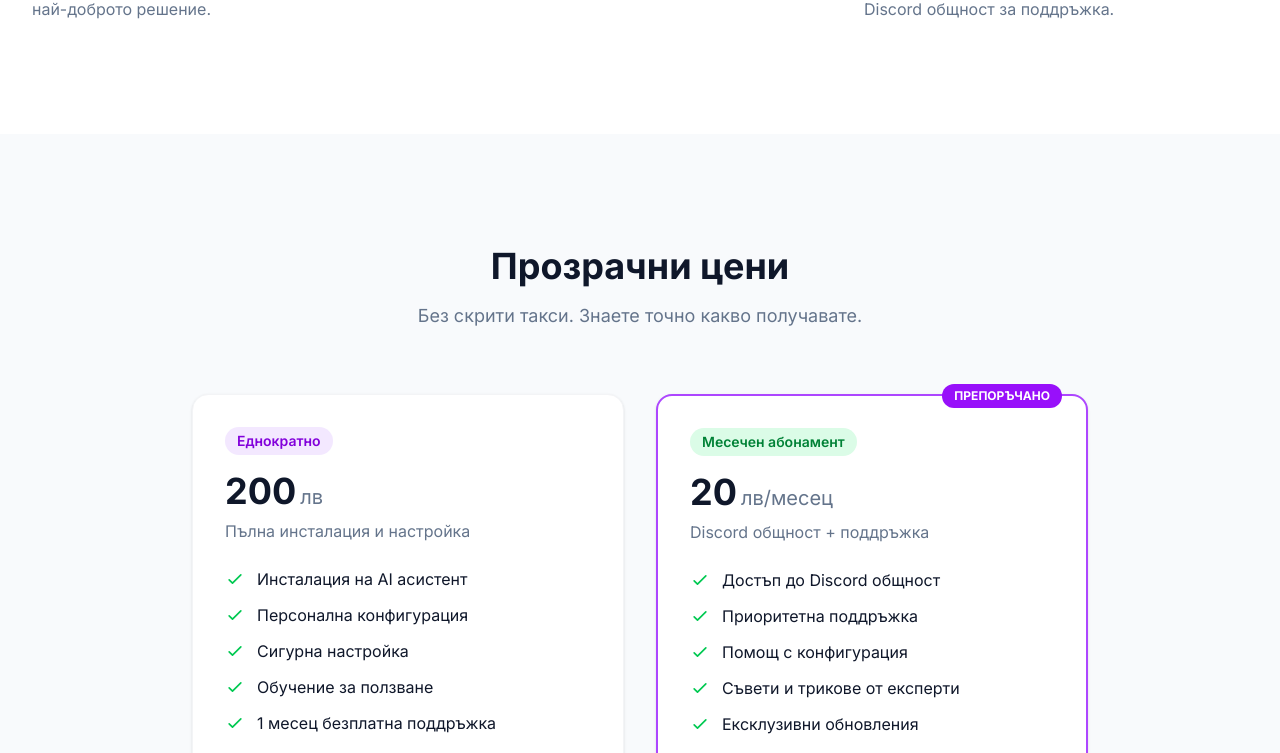
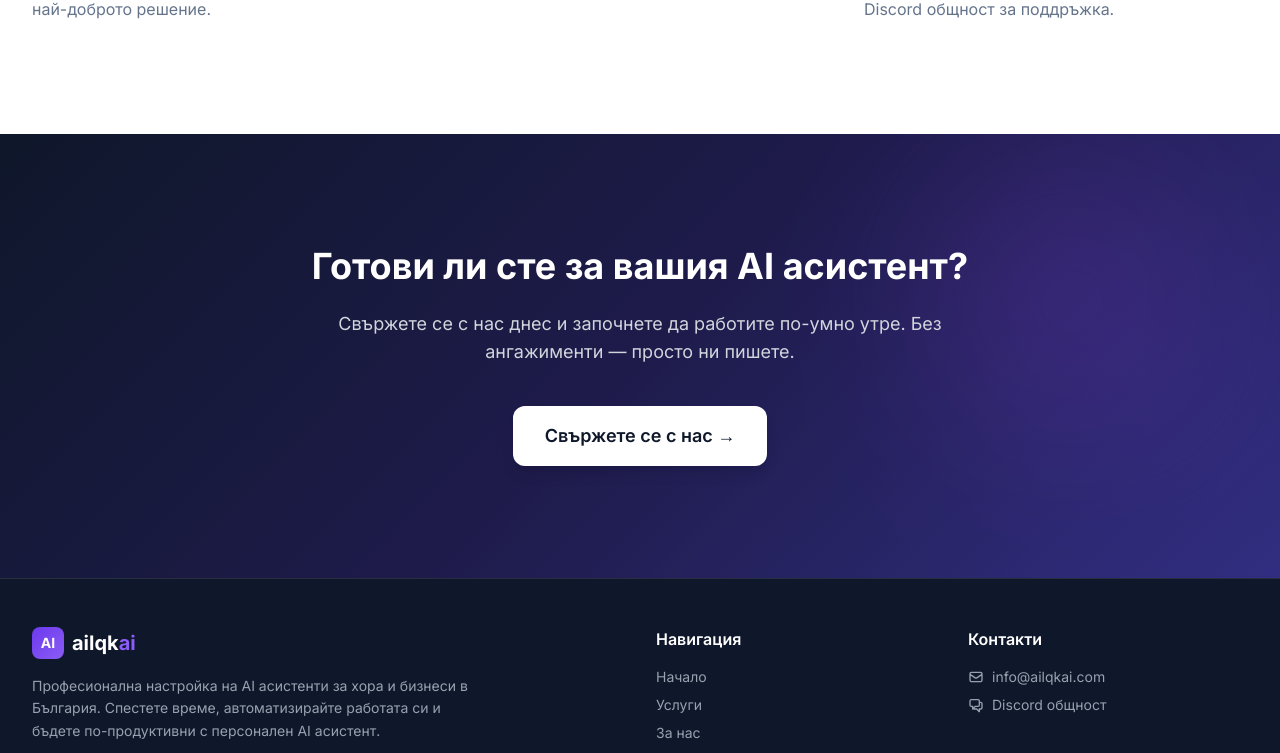
Before and after one commit to Pidinkovski/ailqkai, a Next.js app: page / in a window 1280 px wide. Shown: the part 2000-2753 px from the top of the page. Built offline with nearby package versions, Linux system fonts and the light colour scheme.

Commit message:
fix: remove pricing section from homepage - keep only on Services page

```diff
--- a/src/app/page.tsx
+++ b/src/app/page.tsx
@@ -145,97 +145,6 @@ export default function Home() {
         </div>
       </section>
 
-      {/* Pricing Preview */}
-      <section className="py-20 md:py-28 bg-[#F8FAFC]">
-        <div className="max-w-7xl mx-auto px-4 sm:px-6 lg:px-8">
-          <div className="text-center mb-16">
-            <h2 className="text-3xl md:text-4xl font-bold text-[#0F172A] mb-4">
-              Прозрачни цени
-            </h2>
-            <p className="text-[#64748B] text-lg max-w-2xl mx-auto">
-              Без скрити такси. Знаете точно какво получавате.
-            </p>
-          </div>
-
-          <div className="grid grid-cols-1 md:grid-cols-2 gap-8 max-w-4xl mx-auto">
-            {/* One-time setup */}
-            <div className="card-hover bg-white rounded-2xl p-8 shadow-sm border border-gray-100">
-              <div className="inline-block bg-purple-100 text-purple-700 text-sm font-semibold px-3 py-1 rounded-full mb-4">
-                Еднократно
-              </div>
-              <div className="flex items-baseline space-x-1 mb-2">
-                <span className="text-4xl font-bold text-[#0F172A]">200</span>
-                <span className="text-xl text-[#64748B]">лв</span>
-              </div>
-              <p className="text-[#64748B] mb-6">Пълна инсталация и настройка</p>
-              <ul className="space-y-3 mb-8">
-                {[
-                  "Инсталация на AI асистент",
-                  "Персонална конфигурация",
-                  "Сигурна настройка",
-                  "Обучение за ползване",
-                  "1 месец безплатна поддръжка",
-                ].map((item, i) => (
-                  <li key={i} className="flex items-center space-x-3">
-                    <svg className="w-5 h-5 text-green-500 flex-shrink-0" fill="none" stroke="currentColor" viewBox="0 0 24 24">
-                      <path strokeLinecap="round" strokeLinejoin="round" strokeWidth={2} d="M5 13l4 4L19 7" />
-                    </svg>
-                    <span className="text-[#0F172A]">{item}</span>
-                  </li>
-                ))}
-              </ul>
-              <Link
-                href="/contact"
-                className="block text-center gradient-primary text-white px-6 py-3 rounded-xl font-semibold hover:opacity-90 transition-opacity"
-              >
-                Поръчайте сега
-              </Link>
-            </div>
-
-            {/* Monthly subscription */}
-            <div className="card-hover bg-white rounded-2xl p-8 shadow-sm border-2 border-purple-500 relative">
-              <div className="absolute -top-3 right-6 bg-purple-600 text-white text-xs font-bold px-3 py-1 rounded-full">
-                ПРЕПОРЪЧАНО
-              </div>
-              <div className="inline-block bg-green-100 text-green-700 text-sm font-semibold px-3 py-1 rounded-full mb-4">
-                Месечен абонамент
-              </div>
-              <div className="flex items-baseline space-x-1 mb-2">
-                <span className="text-4xl font-bold text-[#0F172A]">20</span>
-                <span className="text-xl text-[#64748B]">лв/месец</span>
-              </div>
-              <p className="text-[#64748B] mb-6">Discord общност + поддръжка</p>
-              <ul className="space-y-3 mb-8">
-                {[
-                  "Достъп до Discord общност",
-                  "Приоритетна поддръжка",
-                  "Помощ с конфигурация",
-                  "Съвети и трикове от експерти",
-                  "Ексклузивни обновления",
-                ].map((item, i) => (
-                  <li key={i} className="flex items-center space-x-3">
-                    <svg className="w-5 h-5 text-green-500 flex-shrink-0" fill="none" stroke="currentColor" viewBox="0 0 24 24">
-                      <path strokeLinecap="round" strokeLinejoin="round" strokeWidth={2} d="M5 13l4 4L19 7" />
-                    </svg>
-                    <span className="text-[#0F172A]">{item}</span>
-                  </li>
-                ))}
-              </ul>
-              <Link
-                href="/contact"
-                className="block text-center gradient-primary text-white px-6 py-3 rounded-xl font-semibold hover:opacity-90 transition-opacity"
-              >
-                Присъединете се
-              </Link>
-            </div>
-          </div>
-
-          <p className="text-center text-[#64748B] text-sm mt-8">
-            💳 Плащане с карта или Revolut • 🎁 Първият месец Discord е безплатен при поръчка на настройка
-          </p>
-        </div>
-      </section>
-
       {/* CTA Section */}
       <section className="gradient-hero py-20 md:py-28 relative overflow-hidden">
         <div className="absolute inset-0 opacity-20">
```
